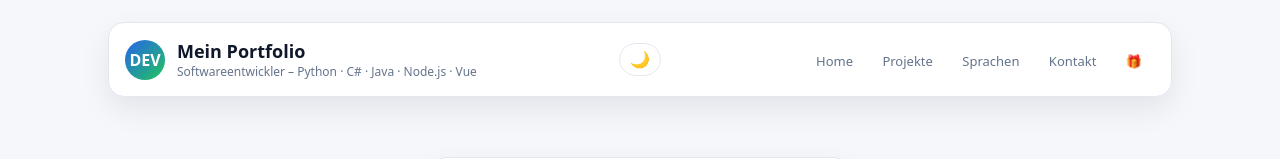
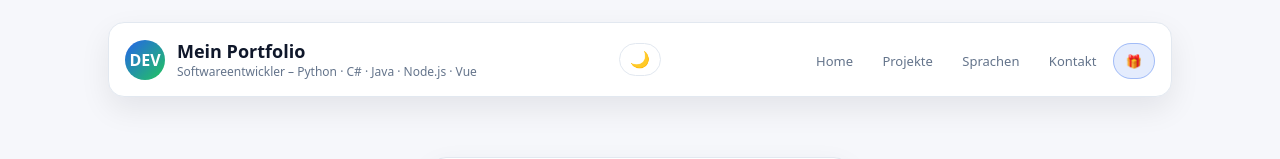
Before and after one commit to PasiDerKeK/Portfolio, a Vue app in the folder frontend/: page /secret in a window 1280 px wide. Shown: the top 159 px of the page. Built offline with nearby package versions, Linux system fonts and the light colour scheme.

Commit message:
Secret Page

```diff
--- a/frontend/src/App.vue
+++ b/frontend/src/App.vue
@@ -84,7 +84,7 @@ onMounted(() => {
         </RouterLink>
 
         <RouterLink
-            to="/contact"
+            to="/secret"
             class="nav-link"
             active-class="nav-link--active"
             @click="menuOpen = false"
```
